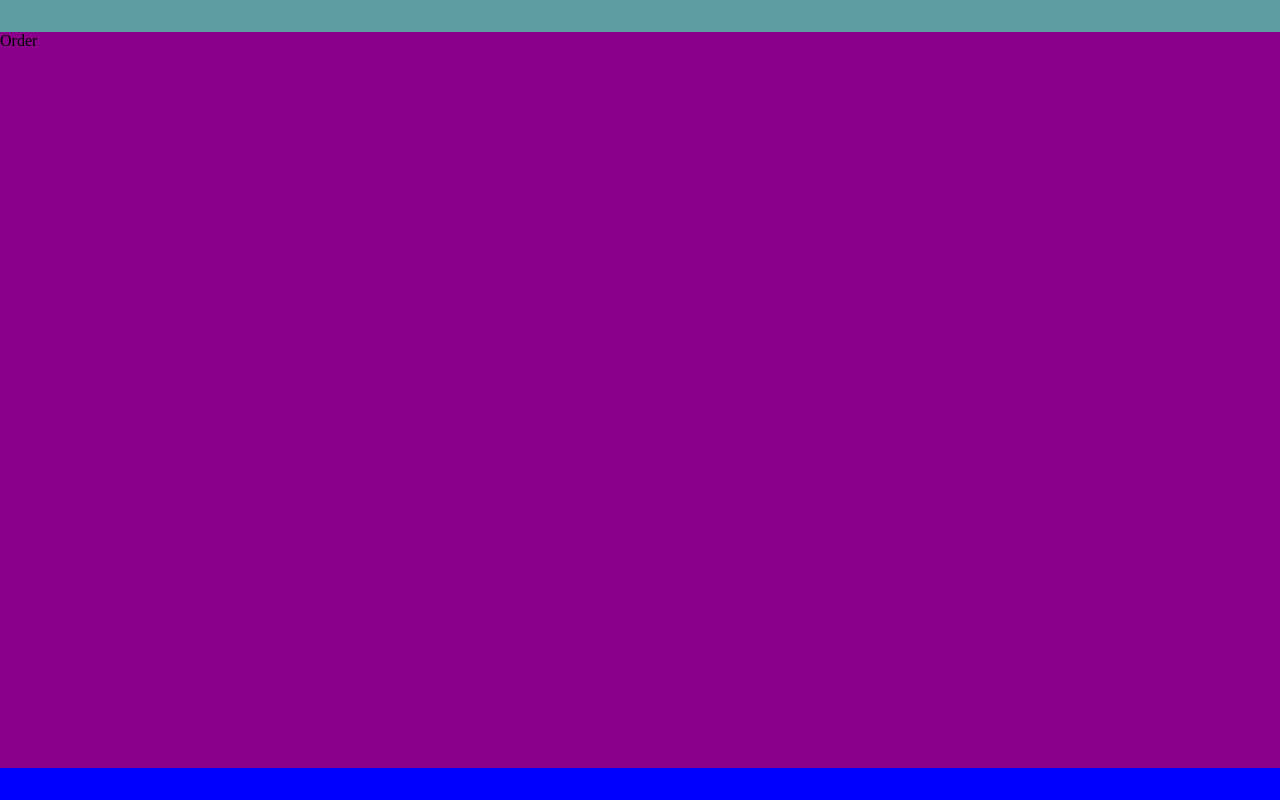
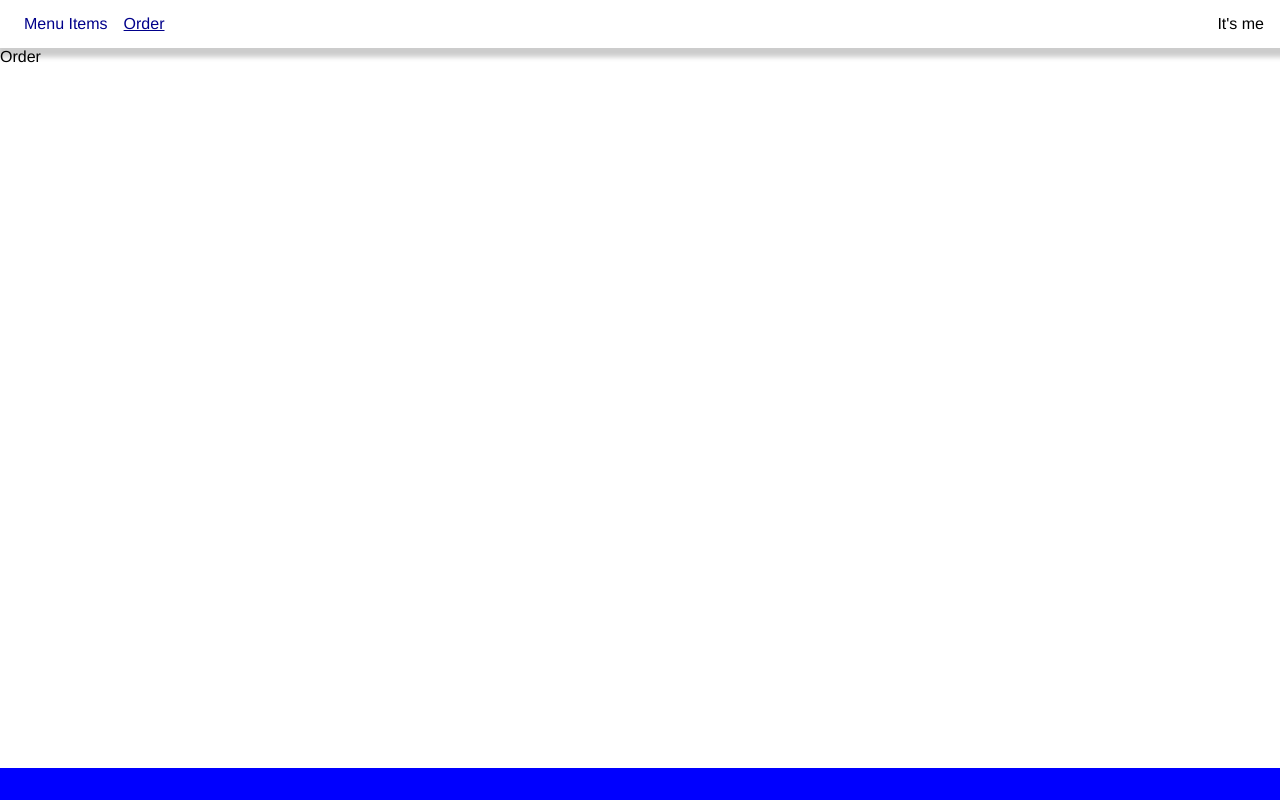
Before and after one commit to crudyapps/open-kitch, a React (Vite) app in the folder kitchen-ui/: page /orders in a window 1280 px wide. Built offline with nearby package versions, Linux system fonts and the light colour scheme.

Commit message:
style header nav item

```diff
--- a/kitchen-ui/Layout.tsx
+++ b/kitchen-ui/Layout.tsx
@@ -1,8 +1,29 @@
 import React from "react";
+import { useLocation, useHistory } from "react-router-dom";
 
 function Layout(props: React.PropsWithChildren<any>) {
+    const location = useLocation();
+    const history = useHistory();
+    const navItems = [{
+        text: "Menu Items",
+        selectionClassName: location.pathname.indexOf("menuItems") >= 0 ? "selected" : ""
+    }, {
+        text: "Order",
+        selectionClassName: location.pathname.indexOf("order") >= 0 ? "selected" : ""
+    }]
+
     return (<div className="container">
-        <div className="header"></div>
+        <div className="header">
+            <div className="left">
+                {
+                    navItems.map((navItem, index) =>
+                        (
+                            <div key={`ni-${index}`} className={`navItem ${navItem.selectionClassName}`} >{navItem.text}</div>
+                        ))
+                }
+            </div>
+            <div className="right">It's me</div>
+        </div>
         <div className="body">
             {React.Children.only(props.children)}
         </div>
--- a/kitchen-ui/app.css
+++ b/kitchen-ui/app.css
@@ -15,29 +15,50 @@ time, mark, audio, video {
 	padding: 0;
 	border: 0;
 	font-size: 100%;
-	font: inherit;
+	font-family:  "HelveticaNeue-Light", "Helvetica Neue Light", "Helvetica Neue", Helvetica, Arial, "Lucida Grande", sans-serif;
 	vertical-align: baseline;
-}
-
-.main {
-    /* Reference an image file */
-    color: red;
 }
 
 .container {
     display: flex;
     flex-direction: column;
     height: 100vh;
-    background-color: beige;
 }
 
 .header{
-    background-color: cadetblue;
-    height: 2em;
+    height: 3em;
+    display: flex;
+    justify-content: space-between;
+    align-items: center;
+    box-shadow: 3px 3px 5px 6px #ccc;
+}
+
+.header > div {
+    padding: 1em;
+}
+
+.header > .left {
+    display: flex;
+}
+
+.navItem {
+    transition-duration: 0.5s;
+    padding: 1em 0.5em 1em 0.5em;
+    color:darkblue;
+}
+
+.navItem.selected {
+    text-decoration: underline;
+}
+
+.navItem:hover {
+    padding: 1em 0.5em 1em 0.5em;
+    color:black;
+    background-color: lightgray;
+    cursor: pointer;
 }
 
 .body{
-    background-color: darkmagenta;
     flex-grow: 10;
 }
 
```
